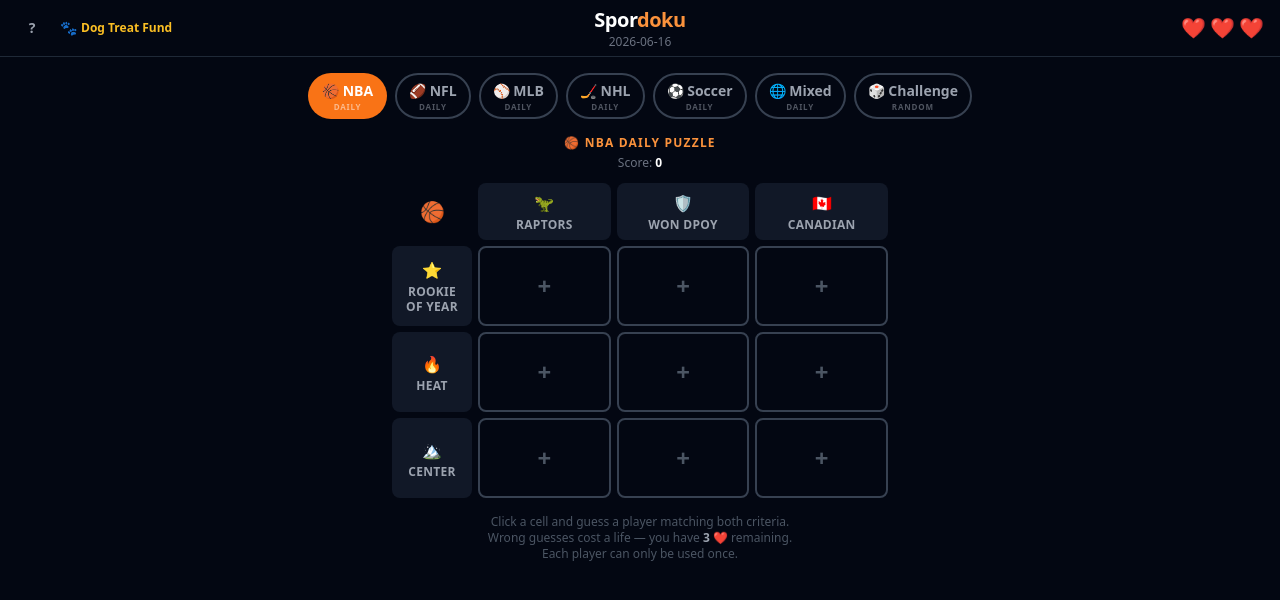
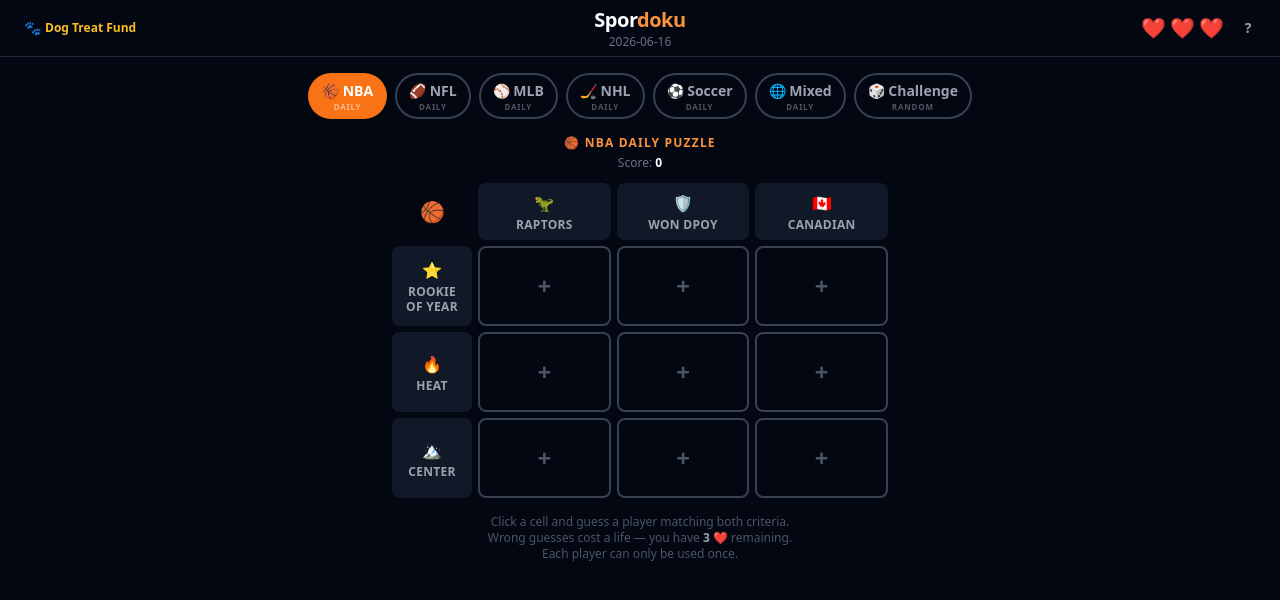
Before and after one commit to Williamtruong09/sportsdoku, a React (Vite) app: page / in a window 1280 px wide. Shown: the top 600 px of the page. Built offline with nearby package versions, Linux system fonts and the light colour scheme.

Commit message:
move the how to play

```diff
--- a/src/components/Header.tsx
+++ b/src/components/Header.tsx
@@ -12,13 +12,6 @@
   return (
     <header className="relative flex items-center justify-between px-4 py-3 border-b border-gray-800">
       <div className="flex gap-1 z-10">
-        <button
-          onClick={onHelp}
-          className="w-8 h-8 rounded-full flex items-center justify-center text-gray-400 hover:text-white hover:bg-gray-800 transition-colors text-sm font-bold"
-          aria-label="Help"
-        >
-          ?
-        </button>
         <button
           onClick={onDonate}
           className="flex items-center gap-1 px-2 h-8 rounded-full hover:bg-gray-800 transition-colors text-sm font-semibold text-amber-400"
@@ -36,7 +29,8 @@
         <p className="text-xs text-gray-500">{date}</p>
       </div>
 
-      <div className="flex gap-1 z-10" title={`${guessesRemaining} of 3 lives remaining`}>
+      <div className="flex items-center gap-2 z-10">
+        <div className="flex gap-1" title={`${guessesRemaining} of 3 lives remaining`}>
           {hearts.map((alive, i) => (
             <span
               key={i}
@@ -46,6 +40,14 @@
             </span>
           ))}
         </div>
+        <button
+          onClick={onHelp}
+          className="w-8 h-8 rounded-full flex items-center justify-center text-gray-400 hover:text-white hover:bg-gray-800 transition-colors text-sm font-bold"
+          aria-label="Help"
+        >
+          ?
+        </button>
+      </div>
     </header>
   );
 }
```
Lines whose indentation alone changed are shown as unchanged.
